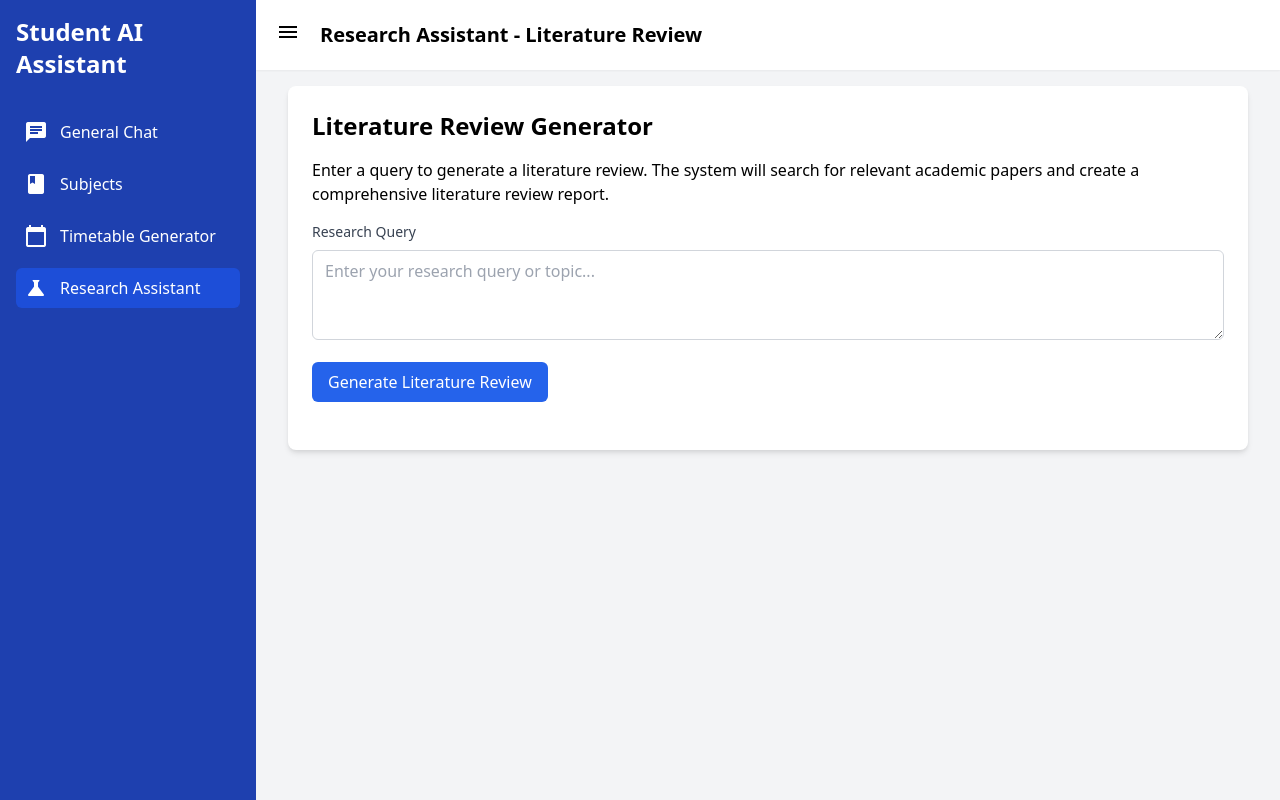
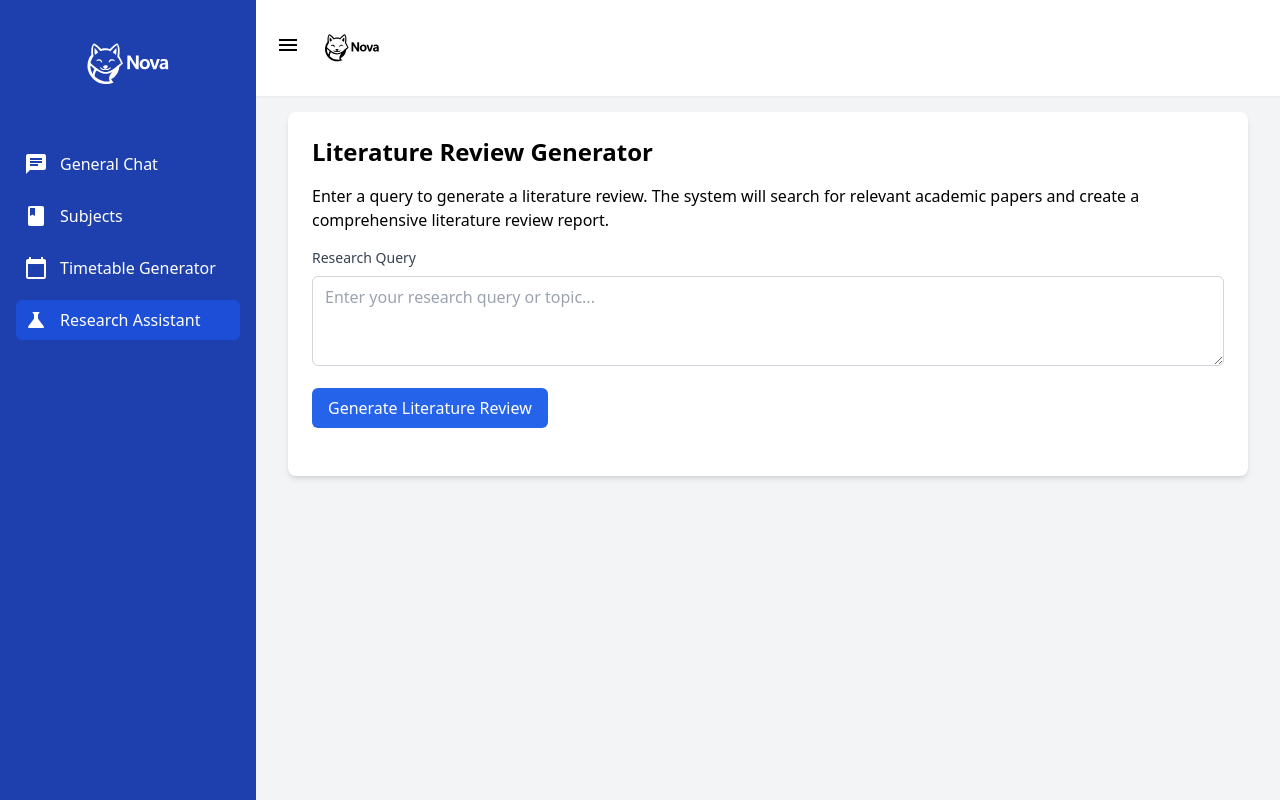
Before and after one commit to student-ai-assistant/Nova, a Flask app: page /research-assistant/ in a window 1280 px wide. Run offline with Flask 3, Linux system fonts and the light colour scheme; some libraries are stand-ins or nearby versions.

Commit message:
Add logo to the app

```diff
--- a/student-ai-assistant/data.json
+++ b/student-ai-assistant/data.json
@@ -5,5 +5,4 @@
     "2025-04-22": "\"Don't let the fear of striking out keep you from playing the game.\" - Babe Ruth",
     "2025-04-23": "\"Success is not final, failure is not fatal: It is the courage to continue that counts.\" - Winston Churchill",
     "2025-04-24": "\"Your only limit is you. Be brave and fearless to explore the unknown.\" - Unknown"
-    "2025-04-24": "\"Your only limit is you. Be brave and fearless to explore your full potential.\" - Unknown"
 }
--- a/student-ai-assistant/templates/base.html
+++ b/student-ai-assistant/templates/base.html
@@ -4,12 +4,22 @@
     <meta charset="UTF-8">
     <meta name="viewport" content="width=device-width, initial-scale=1.0">
     <title>{% block title %}Student AI Assistant{% endblock %}</title>
+    <!-- Favicon -->
+    <link rel="icon" href="{{ url_for('static', filename='src/mono-logo-name.svg') }}" type="image/svg+xml">
     <!-- Tailwind CSS -->
     <link href="https://cdn.jsdelivr.net/npm/tailwindcss@2.2.19/dist/tailwind.min.css" rel="stylesheet">
     <!-- Material Icons -->
     <link href="https://fonts.googleapis.com/icon?family=Material+Icons" rel="stylesheet">
     <!-- Custom CSS -->
     <link rel="stylesheet" href="{{ url_for('static', filename='css/style.css') }}">
+    <style>
+        /* Apply white fill to the SVG in the sidebar */
+        .sidebar-logo {
+            filter: brightness(0) invert(1);
+            width: auto;
+            max-width: 100%;
+        }
+    </style>
     {% block extra_css %}{% endblock %}
 </head>
 <body class="bg-gray-100 min-h-screen flex flex-col">
@@ -20,7 +30,9 @@
         <!-- Sidebar -->
         <aside id="sidebar" class="fixed md:relative bg-blue-800 text-white w-64 h-full z-30 transform transition-transform duration-300 ease-in-out overflow-y-auto">
             <div class="p-4">
-                <h1 class="text-2xl font-bold mb-8">Student AI Assistant</h1>
+                <h1 class="text-2xl font-bold mb-8 flex justify-center">
+                    <img src="{{ url_for('static', filename='src/mono-logo-name.svg') }}" alt="Student AI Assistant" class="h-24 sidebar-logo">
+                </h1>
                 <nav>
                     <ul>
                         <li class="mb-3">
@@ -60,7 +72,9 @@
                     <button id="sidebar-toggle" class="p-1 mr-4 rounded-full hover:bg-gray-200 focus:outline-none">
                         <span class="material-icons">menu</span>
                     </button>
-                    <h2 class="text-xl font-semibold">{% block header_title %}Student AI Assistant{% endblock %}</h2>
+                    <h2 class="text-xl font-semibold flex items-center">
+                        <img src="{{ url_for('static', filename='src/mono-logo-name.svg') }}" alt="Student AI Assistant" class="h-16">
+                    </h2>
                 </div>
             </header>
 
```
Also changed, not shown: student-ai-assistant/static/src/mono-logo-name.svg (added).
